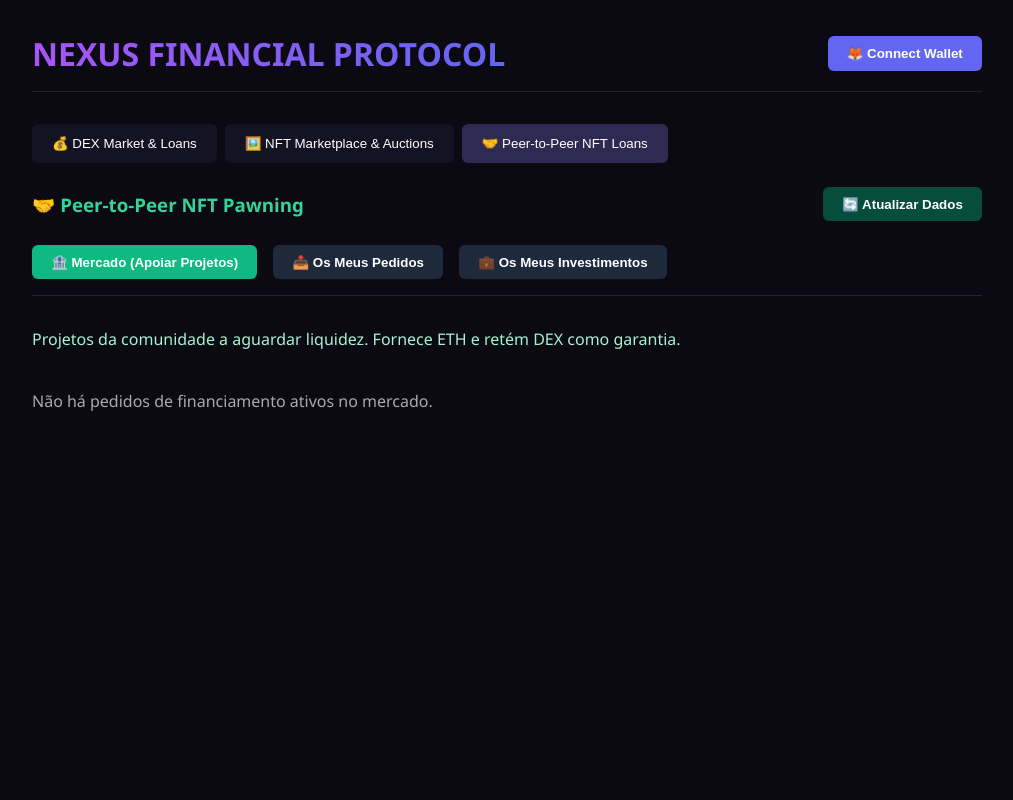
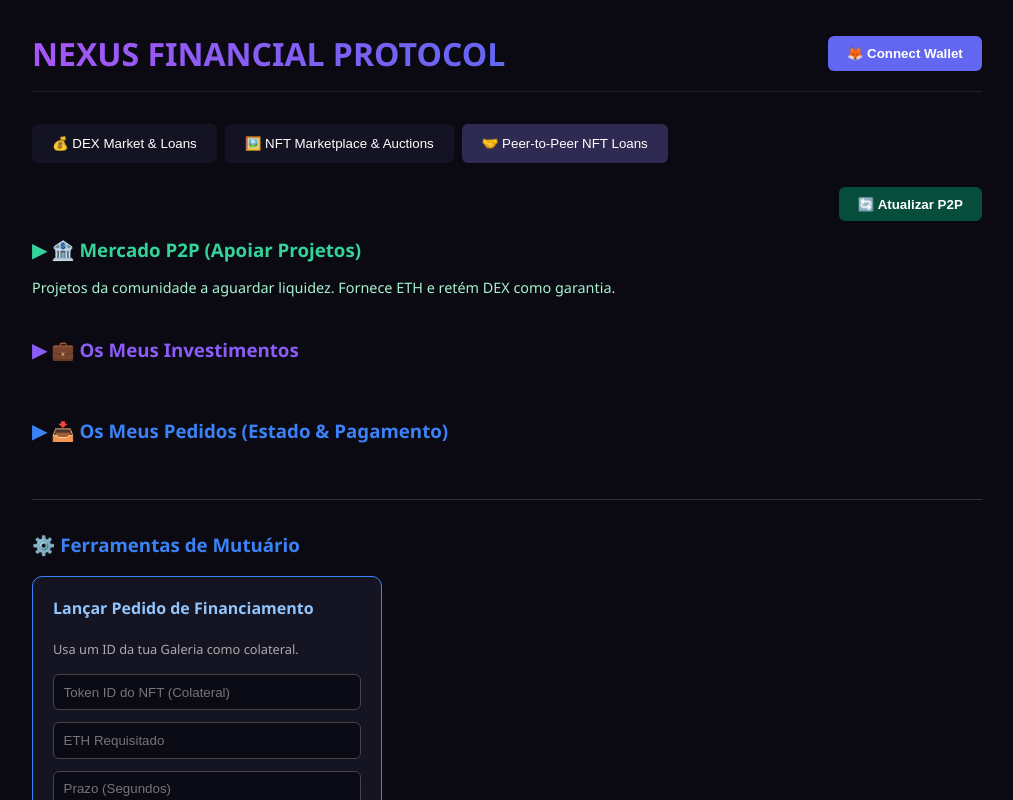
Before and after one commit to K0oeniG/MEI-CDB3, a Next.js app in the folder dapp/frontent/: page /dashboard in a window 1280 px wide. Both pictures are taken after a click on the button "🤝 Peer-to-Peer NFT Loans". Shown: the whole page, without its empty margins (133-1146 px from the left). Built offline with nearby package versions, Linux system fonts and the light colour scheme.

Commit message:
mudanças no fronted

```diff
--- a/dapp/frontent/pages/dashboard.js
+++ b/dapp/frontent/pages/dashboard.js
@@ -1267,7 +1267,7 @@ const NFT_MARKET_ABI = [
       ],
       "name": "fundNftLoan",
       "outputs": [],
-      "stateMutability": "nonpayable",
+      "stateMutability": "payable",
       "type": "function"
     },
     {
@@ -1683,20 +1683,24 @@ const NFT_MARKET_ABI = [
     {
       "inputs": [
         {
+          "internalType": "address",
+          "name": "from",
+          "type": "address"
+        },
+        {
+          "internalType": "address",
+          "name": "to",
+          "type": "address"
+        },
+        {
           "internalType": "uint256",
           "name": "tokenId",
           "type": "uint256"
         }
       ],
-      "name": "tokenURI",
-      "outputs": [
-        {
-          "internalType": "string",
-          "name": "",
-          "type": "string"
-        }
-      ],
-      "stateMutability": "view",
+      "name": "transferFrom",
+      "outputs": [],
+      "stateMutability": "nonpayable",
       "type": "function"
     }
   ];
@@ -1705,6 +1709,10 @@ const NFT_MARKET_ADDRESS = "0xe7f1725E7734CE288F8367e1Bb143E90bb3F0512";
 
 
 export default function Dashboard() {
+
+    const [isP2pMarketOpen, setIsP2pMarketOpen] = useState(false);
+const [isP2pInvestmentsOpen, setIsP2pInvestmentsOpen] = useState(false);
+const [isP2pMyLoansOpen, setIsP2pMyLoansOpen] = useState(false);
     const [bidHistory, setBidHistory] = useState([]);
   const [isGalleryOpen, setIsGalleryOpen] = useState(false); // Começa fechado por defeito
   const [isSalesOpen, setIsSalesOpen] = useState(false);
@@ -2440,25 +2448,28 @@ return (
             </div>
           </section>
         )}
+
+
+
        {/* ----------------- SECTOR 3: PEER-TO-PEER PAWNING ----------------- */}
         {activeTab === 'p2p-pawn' && (
           <section>
-            <div style={{ display: 'flex', justifyContent: 'space-between', alignItems: 'center', marginBottom: '1.5rem' }}>
-               <h3 style={{ color: '#34d399', margin: 0 }}>🤝 Peer-to-Peer NFT Pawning</h3>
-               <button style={{ ...btnStyle, background: '#064e3b' }} onClick={() => fetchMarketData(signer)}>🔄 Atualizar Dados</button>
-            </div>
-
-            {/* SUB-TABS P2P */}
-            <div style={{ display: 'flex', gap: '1rem', borderBottom: '1px solid #1f2937', paddingBottom: '1rem', marginBottom: '2rem' }}>
-              <button onClick={() => setP2pTab('market')} style={{ ...btnStyle, background: p2pTab === 'market' ? '#10b981' : '#1e293b' }}>🏦 Mercado (Apoiar Projetos)</button>
-              <button onClick={() => setP2pTab('borrower')} style={{ ...btnStyle, background: p2pTab === 'borrower' ? '#3b82f6' : '#1e293b' }}>📥 Os Meus Pedidos</button>
-              <button onClick={() => setP2pTab('lender')} style={{ ...btnStyle, background: p2pTab === 'lender' ? '#8b5cf6' : '#1e293b' }}>💼 Os Meus Investimentos</button>
-            </div>
-
-            {/* ABA 1: MERCADO (Pedidos dos Outros à espera de financiamento) */}
-            {p2pTab === 'market' && (
-              <div>
-                <p style={{ color: '#a7f3d0', marginBottom: '1.5rem' }}>Projetos da comunidade a aguardar liquidez. Fornece ETH e retém DEX como garantia.</p>
+
+            {/* BOTÃO GLOBAL DE ATUALIZAÇÃO */}
+            <div style={{ display: 'flex', justifyContent: 'flex-end', marginBottom: '1rem' }}>
+              <button style={{ ...btnStyle, background: '#064e3b', display: 'flex', alignItems: 'center', gap: '8px' }} onClick={() => fetchMarketData(account, signer)}>
+                🔄 Atualizar P2P
+              </button>
+            </div>
+
+            {/* 1. MERCADO P2P (COLAPSÁVEL) */}
+            <div style={{ marginBottom: '2.5rem', width: '100%' }}>
+              <div onClick={() => setIsP2pMarketOpen(!isP2pMarketOpen)} style={{ cursor: 'pointer', display: 'inline-flex', alignItems: 'center', gap: '8px', marginBottom: '1rem' }}>
+                <h3 style={{ color: '#34d399', margin: 0, userSelect: 'none' }}>{isP2pMarketOpen ? '▼' : '▶'} 🏦 Mercado P2P (Apoiar Projetos)</h3>
+              </div>
+              <p style={{ color: '#a7f3d0', marginTop: 0, marginBottom: '1rem', fontSize: '0.9rem' }}>Projetos da comunidade a aguardar liquidez. Fornece ETH e retém DEX como garantia.</p>
+
+              {isP2pMarketOpen && (
                 <div style={{ display: 'flex', flexWrap: 'wrap', gap: '1.5rem' }}>
                   {allP2pLoans.filter(l => l.active && !l.funded && l.borrower.toLowerCase() !== account.toLowerCase()).map(loan => (
                     <div key={loan.id} style={{ background: '#022c22', padding: '1rem', borderRadius: '8px', border: '1px solid #059669', width: '240px', textAlign: 'center' }}>
@@ -2473,53 +2484,123 @@ return (
                           await (await dexContract.approve(NFT_MARKET_ADDRESS, loan.dexRequired)).wait();
                           await (await contract.fundNftLoan(loan.id, { value: loan.ethRequested })).wait();
                           alert('Crédito concedido!');
-                          fetchMarketData(signer);
+                          fetchMarketData(account, signer);
                         } catch(e) { alert(e.message); }
                       }}>Apoiar com Liquidez</button>
                     </div>
                   ))}
-                  {allP2pLoans.filter(l => l.active && !l.funded && l.borrower.toLowerCase() !== account.toLowerCase()).length === 0 && <p style={{ color: '#aaa' }}>Não há pedidos de financiamento ativos no mercado.</p>}
-                </div>
+                  {allP2pLoans.filter(l => l.active && !l.funded && l.borrower.toLowerCase() !== account.toLowerCase()).length === 0 && <p style={{ color: '#aaa' }}>Não há pedidos ativos no mercado.</p>}
                 </div>
               )}
-
-            {/* ABA 2: OS MEUS PEDIDOS (Onde tu pediste dinheiro) */}
-            {p2pTab === 'borrower' && (
-              <div>
-                <div style={{ display: 'flex', flexWrap: 'wrap', gap: '1.5rem', marginBottom: '2rem' }}>
-                  {allP2pLoans.filter(l => l.borrower.toLowerCase() === account.toLowerCase()).map(loan => (
+            </div>
+
+            {/* 2. OS MEUS INVESTIMENTOS (COLAPSÁVEL) */}
+            <div style={{ marginBottom: '2.5rem', width: '100%' }}>
+              <div onClick={() => setIsP2pInvestmentsOpen(!isP2pInvestmentsOpen)} style={{ cursor: 'pointer', display: 'inline-flex', alignItems: 'center', gap: '8px', marginBottom: '1rem' }}>
+                <h3 style={{ color: '#8b5cf6', margin: 0, userSelect: 'none' }}>{isP2pInvestmentsOpen ? '▼' : '▶'} 💼 Os Meus Investimentos</h3>
+              </div>
+
+              {isP2pInvestmentsOpen && (
+                <div style={{ display: 'flex', flexWrap: 'wrap', gap: '1.5rem' }}>
+                  {allP2pLoans.filter(l => l.provider.toLowerCase() === account.toLowerCase()).map(loan => (
+                    <div key={loan.id} style={{ background: '#4c1d95', padding: '1rem', borderRadius: '8px', border: '1px solid #7c3aed', width: '240px', textAlign: 'center' }}>
+                      {loan.uri && <img src={loan.uri} alt="NFT Retido" style={{ width: '100%', height: '140px', objectFit: 'cover', borderRadius: '6px', marginBottom: '10px', filter: 'grayscale(50%)' }} />}
+                      <b style={{ color: '#fff', display: 'block' }}>Loan ID: {loan.id.toString()}</b>
+                      <p style={{ color: '#ddd', fontSize: '0.85rem' }}>Investimento: {ethers.utils.formatEther(loan.ethRequested)} ETH</p>
+
+                      {loan.active ? (
+                        <button style={{ ...btnStyle, background: '#ef4444', width: '100%', marginTop: '10px' }} onClick={async () => {
+
+                          // VERIFICAÇÃO INTELIGENTE DE TEMPO NO FRONTEND
+                          const now = Math.floor(Date.now() / 1000);
+                          if (now <= loan.expiry.toNumber()) {
+                            return alert("⚠️ Ação Bloqueada: O prazo do empréstimo ainda não expirou! Só podes forçar a liquidação depois do tempo acabar.");
+                          }
+
+                          try {
+                            const c = new ethers.Contract(NFT_MARKET_ADDRESS, NFT_MARKET_ABI, signer);
+                            await (await c.liquidateNftLoan(loan.id)).wait();
+                            alert('⚖️ Liquidação executada com sucesso! O NFT agora pertence-te.');
+                            fetchMarketData(account, signer);
+                          } catch(e) { alert(e.message); }
+                        }}>Forçar Liquidação</button>
+                      ) : (
+                        <span style={{ display: 'block', marginTop: '10px', color: '#a78bfa', fontWeight: 'bold' }}>Operação Encerrada</span>
+                      )}
+                    </div>
+                  ))}
+                  {allP2pLoans.filter(l => l.provider.toLowerCase() === account.toLowerCase()).length === 0 && <p style={{ color: '#aaa' }}>Ainda não financiaste nenhum projeto.</p>}
+                </div>
+              )}
+            </div>
+
+            {/* 3. OS MEUS PEDIDOS ATIVOS (COLAPSÁVEL) */}
+            <div style={{ marginBottom: '2.5rem', width: '100%' }}>
+              <div onClick={() => setIsP2pMyLoansOpen(!isP2pMyLoansOpen)} style={{ cursor: 'pointer', display: 'inline-flex', alignItems: 'center', gap: '8px', marginBottom: '1rem' }}>
+                <h3 style={{ color: '#3b82f6', margin: 0, userSelect: 'none' }}>{isP2pMyLoansOpen ? '▼' : '▶'} 📥 Os Meus Pedidos (Estado & Pagamento)</h3>
+              </div>
+
+              {isP2pMyLoansOpen && (
+                <div style={{ display: 'flex', flexWrap: 'wrap', gap: '1.5rem' }}>
+                  {allP2pLoans.filter(l => l.borrower.toLowerCase() === account.toLowerCase()).map(loan => {
+
+                    // CÁLCULO PRECISO AQUI EM CIMA: Capital + 10% Juros
+                    const totalDueBN = loan.ethRequested.mul(110).div(100);
+                    const totalDueEth = ethers.utils.formatEther(totalDueBN);
+
+                    return (
                       <div key={loan.id} style={{ background: '#1e3a8a', padding: '1rem', borderRadius: '8px', border: '1px solid #3b82f6', width: '240px', textAlign: 'center' }}>
                         {loan.uri && <img src={loan.uri} alt="NFT" style={{ width: '100%', height: '140px', objectFit: 'cover', borderRadius: '6px', marginBottom: '10px' }} />}
                         <b style={{ color: '#fff', display: 'block' }}>Loan ID: {loan.id.toString()}</b>
-                      <p style={{ color: '#bfdbfe', fontSize: '0.85rem' }}>Dívida: {ethers.utils.formatEther(loan.ethRequested)} ETH</p>
-                      <p style={{ margin: '10px 0', fontSize: '0.8rem', color: loan.funded ? '#34d399' : '#fcd34d', fontWeight: 'bold' }}>
+
+                        <p style={{ margin: '10px 0', fontSize: '0.85rem', color: loan.funded ? '#34d399' : '#fcd34d', fontWeight: 'bold' }}>
                           Estado: {loan.active ? (loan.funded ? "🟢 Financiado" : "🟠 A aguardar") : "🔴 Encerrado"}
                         </p>
 
+                        {/* SE ESTIVER FINANCIADO: MOSTRA A ÁREA DE PAGAMENTO COM O VALOR */}
                         {loan.active && loan.funded && (
+                          <div style={{ background: '#0f172a', padding: '10px', borderRadius: '6px', marginTop: '10px', border: '1px solid #1e293b' }}>
+                            <p style={{ color: '#94a3b8', fontSize: '0.8rem', margin: '0 0 5px 0' }}>Total a Liquidar (C/ Juros):</p>
+                            <p style={{ color: '#fbbf24', fontSize: '1.2rem', fontWeight: 'bold', margin: '0 0 10px 0' }}>{totalDueEth} ETH</p>
+
                             <button style={{ ...btnStyle, background: '#2563eb', width: '100%' }} onClick={async () => {
                                try {
-                             // Substitui o '0.55' pelo cálculo real ou input se necessário
-                             const val = prompt("Introduz o total a pagar (ETH + Juros):");
-                             if(!val) return;
                                  const c = new ethers.Contract(NFT_MARKET_ADDRESS, NFT_MARKET_ABI, signer);
-                             await (await c.repayNftLoan(loan.id, { value: ethers.utils.parseEther(val) })).wait();
-                             alert('Dívida saldada e NFT recuperado!');
-                             fetchMarketData(signer);
+                                 // Envia a transação com o valor já calculado
+                                 await (await c.repayNftLoan(loan.id, { value: totalDueBN })).wait();
+                                 alert('✅ Dívida saldada com sucesso! O teu NFT voltou para a tua carteira.');
+                                 fetchMarketData(account, signer);
                                } catch(e) { alert(e.message); }
-                        }}>Pagar Dívida</button>
+                            }}>Pagar e Recuperar NFT</button>
+                          </div>
                         )}
-                    </div>
-                  ))}
-                </div>
-
-                {/* CAIXA PARA CRIAR NOVO PEDIDO */}
-                <div style={cardStyle}>
-                  <h4>Criar Novo Pedido</h4>
-                  <input id="newLoanId" style={inputStyle} placeholder="Token ID do NFT" />
+
+                        {/* SE AINDA ESTIVER A AGUARDAR: MOSTRA APENAS O VALOR PEDIDO */}
+                        {loan.active && !loan.funded && (
+                           <p style={{ color: '#bfdbfe', fontSize: '0.85rem' }}>Pedido: {ethers.utils.formatEther(loan.ethRequested)} ETH</p>
+                        )}
+                      </div>
+                    );
+                  })}
+                  {allP2pLoans.filter(l => l.borrower.toLowerCase() === account.toLowerCase()).length === 0 && <p style={{ color: '#aaa' }}>Não tens pedidos de empréstimo criados.</p>}
+                </div>
+              )}
+            </div>
+
+            {/* 4. FERRAMENTAS DE FINANCIAMENTO (NOVO FORMATO "CARD") */}
+            <h3 style={{ color: '#3b82f6', borderTop: '1px solid #333', paddingTop: '2rem' }}>⚙️ Ferramentas de Mutuário</h3>
+
+            <div style={{ display: 'grid', gridTemplateColumns: 'repeat(auto-fit, minmax(280px, 350px))', gap: '1.5rem', marginBottom: '2rem', width: '100%' }}>
+
+              <div style={{ ...cardStyle, borderColor: '#3b82f6' }}>
+                <h4 style={{ color: '#93c5fd', marginTop: 0 }}>Lançar Pedido de Financiamento</h4>
+                <p style={{ fontSize: '0.8rem', color: '#aaa', marginBottom: '1rem' }}>Usa um ID da tua Galeria como colateral.</p>
+
+                <input id="newLoanId" style={inputStyle} placeholder="Token ID do NFT (Colateral)" />
                 <input id="newLoanEth" style={inputStyle} placeholder="ETH Requisitado" />
                 <input id="newLoanTime" style={inputStyle} placeholder="Prazo (Segundos)" />
-                  <button style={{ ...btnStyle, background: '#8b5cf6', width: '100%' }} onClick={async () => {
+
+                <button style={{ ...btnStyle, background: '#2563eb', width: '100%', marginTop: '10px' }} onClick={async () => {
                   try {
                     const tId = document.getElementById('newLoanId').value;
                     const eth = document.getElementById('newLoanEth').value;
@@ -2528,41 +2609,16 @@ return (
                     await (await c.approve(NFT_MARKET_ADDRESS, tId)).wait();
                     await (await c.requestNftLoan(tId, ethers.utils.parseEther(eth), time)).wait();
                     alert('Pedido lançado no mercado!');
-                      fetchMarketData(signer);
+                    fetchMarketData(account, signer);
                   } catch(e) { alert(e.message); }
                 }}>Solicitar Financiamento</button>
               </div>
-              </div>
-            )}
-
-            {/* ABA 3: OS MEUS INVESTIMENTOS (Onde tu és o Banco) */}
-            {p2pTab === 'lender' && (
-              <div style={{ display: 'flex', flexWrap: 'wrap', gap: '1.5rem' }}>
-                {allP2pLoans.filter(l => l.lender.toLowerCase() === account.toLowerCase()).map(loan => (
-                  <div key={loan.id} style={{ background: '#4c1d95', padding: '1rem', borderRadius: '8px', border: '1px solid #7c3aed', width: '240px', textAlign: 'center' }}>
-                    {loan.uri && <img src={loan.uri} alt="NFT Retido" style={{ width: '100%', height: '140px', objectFit: 'cover', borderRadius: '6px', marginBottom: '10px', filter: 'grayscale(50%)' }} />}
-                    <b style={{ color: '#fff', display: 'block' }}>Loan ID: {loan.id.toString()}</b>
-                    <p style={{ color: '#ddd', fontSize: '0.85rem' }}>Investimento: {ethers.utils.formatEther(loan.ethRequested)} ETH</p>
-
-                    {loan.active ? (
-                      <button style={{ ...btnStyle, background: '#ef4444', width: '100%', marginTop: '10px' }} onClick={async () => {
-                        try {
-                          const c = new ethers.Contract(NFT_MARKET_ADDRESS, NFT_MARKET_ABI, signer);
-                          await (await c.liquidateNftLoan(loan.id)).wait();
-                          alert('Liquidação executada! O NFT agora é teu.');
-                          fetchMarketData(signer);
-                        } catch(e) { alert(e.message); }
-                      }}>Forçar Liquidação (Se Expirado)</button>
-                    ) : (
-                      <span style={{ display: 'block', marginTop: '10px', color: '#a78bfa', fontWeight: 'bold' }}>Operação Encerrada</span>
-                    )}
-                  </div>
-                ))}
-                {allP2pLoans.filter(l => l.lender.toLowerCase() === account.toLowerCase()).length === 0 && <p style={{ color: '#aaa' }}>Ainda não financiaste nenhum projeto.</p>}
-              </div>
-            )}
+
+            </div>
+
           </section>
         )}
+
       </div>
     </div>
   );
```
Also changed, not shown: 6 other files (tests, documents, lock files or other folders). Lines whose indentation alone changed are shown as unchanged.
